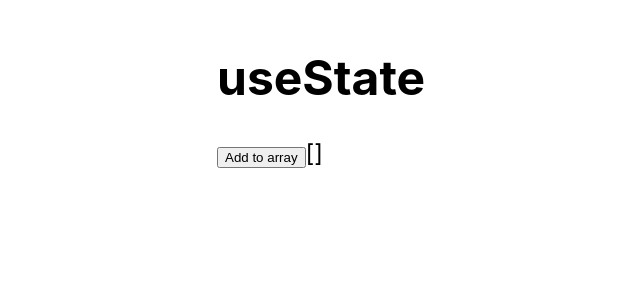
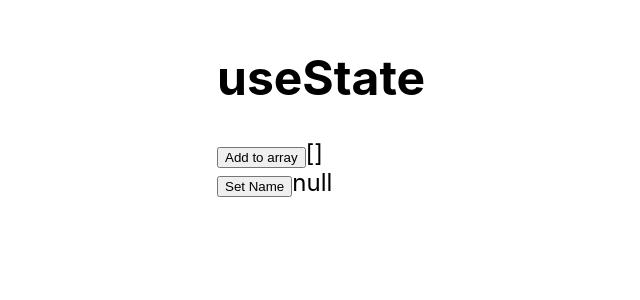
Before and after one commit to Ko-de-Koning/ts-hooks, a React (Create React App) app: page / in a window 1280 px wide. Shown: the top 300 px of the page, without its empty margins (23-663 px from the left). Built offline with nearby package versions, Linux system fonts and the light colour scheme.

Commit message:
usestate-finished

```diff
--- a/src/UseStateComponent.tsx
+++ b/src/UseStateComponent.tsx
@@ -2,6 +2,7 @@ import { useState } from "react";
 
 function UseStateComponent() {
   const [arr, arrSet] = useState<number[]>([]);
+  const [name, nameSet] = useState<string | null>(null);
   return (
     <div>
       <div>
@@ -10,6 +11,10 @@ function UseStateComponent() {
         </button>
         {JSON.stringify(arr)}
       </div>
+      <div>
+        <button onClick={() => nameSet("jack")}>Set Name</button>
+        {JSON.stringify(name)}
+      </div>
     </div>
   );
 }
```
